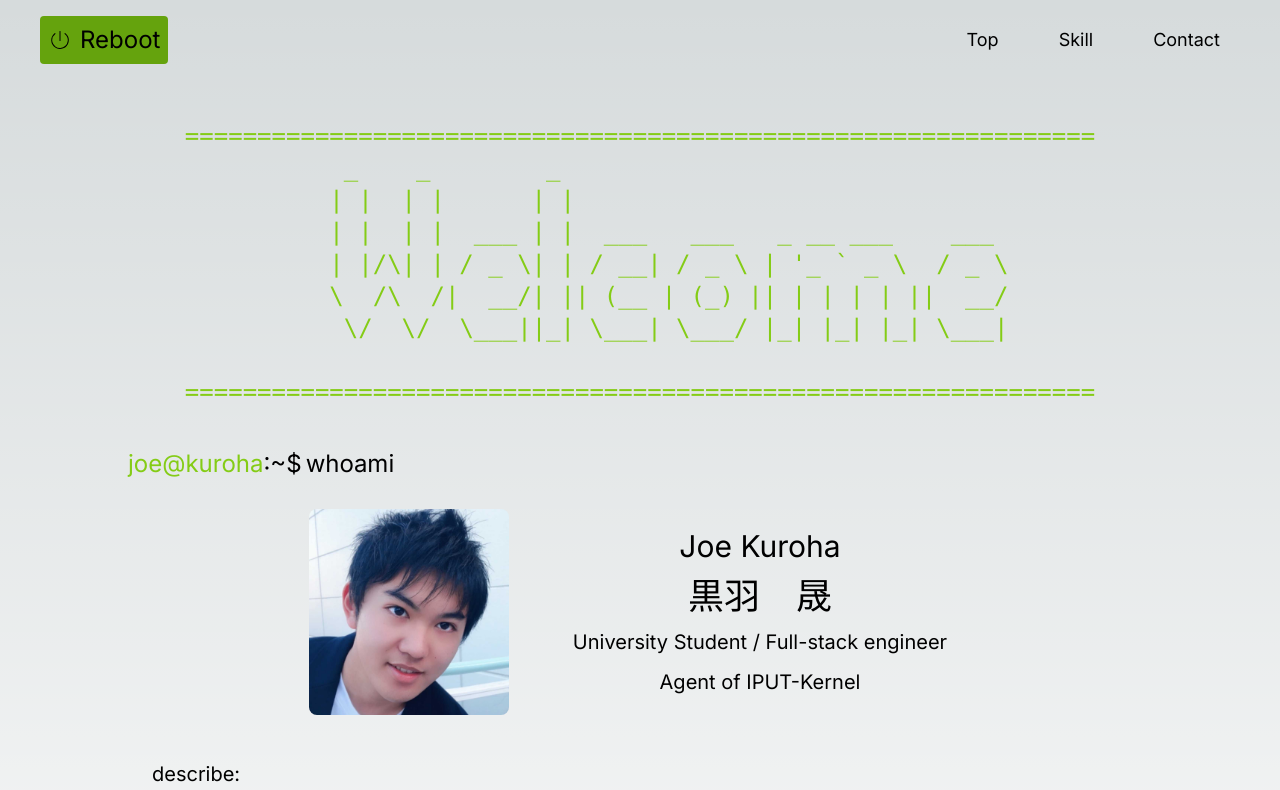
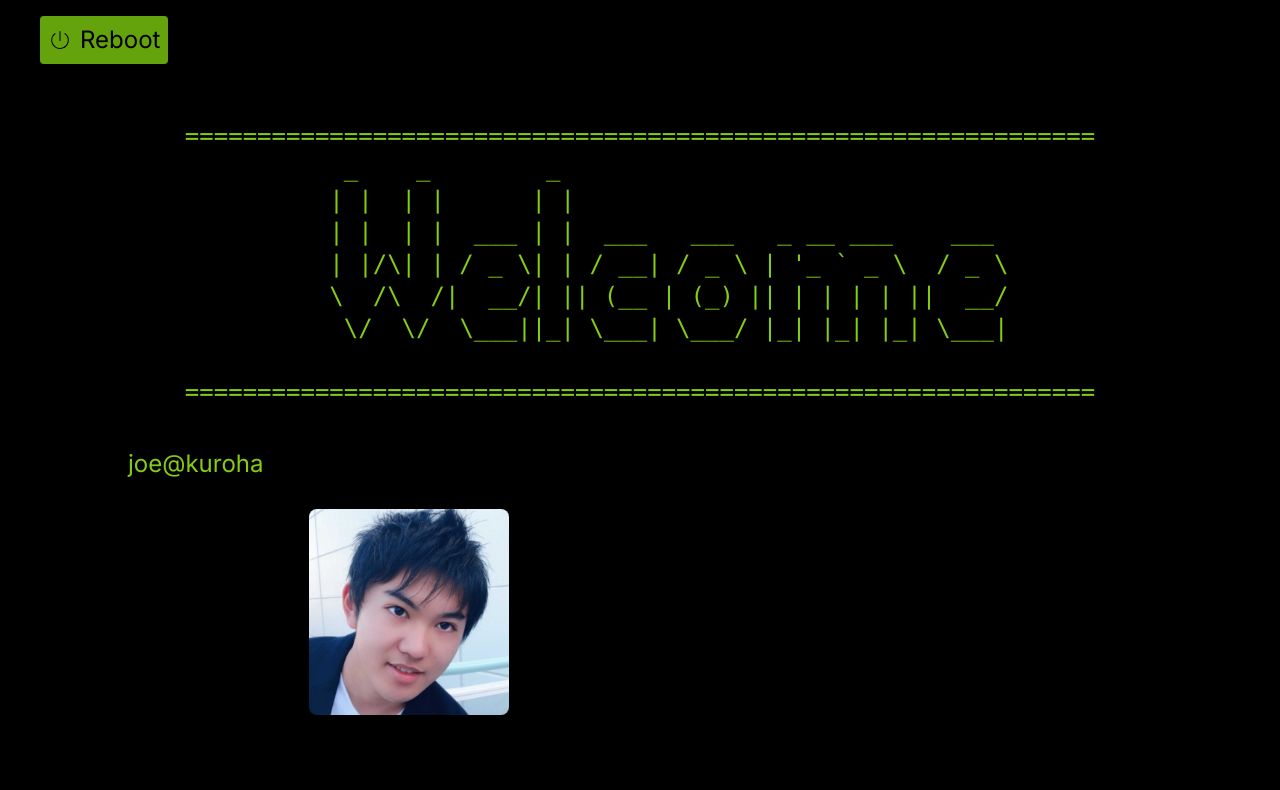
Before and after one commit to joesandao/joe-portfolio, a Next.js app: page / in a window 1280 px wide. Shown: the top 790 px of the page. Built offline with nearby package versions, Linux system fonts and the light colour scheme.

Commit message:
fix: ライトモードだと背景が明るくなる問題を修正

```diff
--- a/app/layout.tsx
+++ b/app/layout.tsx
@@ -17,7 +17,9 @@ export default function RootLayout({
   return (
     <html lang="ja">
       <body className={inter.className}>
-        {children}
+        <div className='bg-black'>
+         {children}
+        </div>
       </body>
     </html>
   )
```
